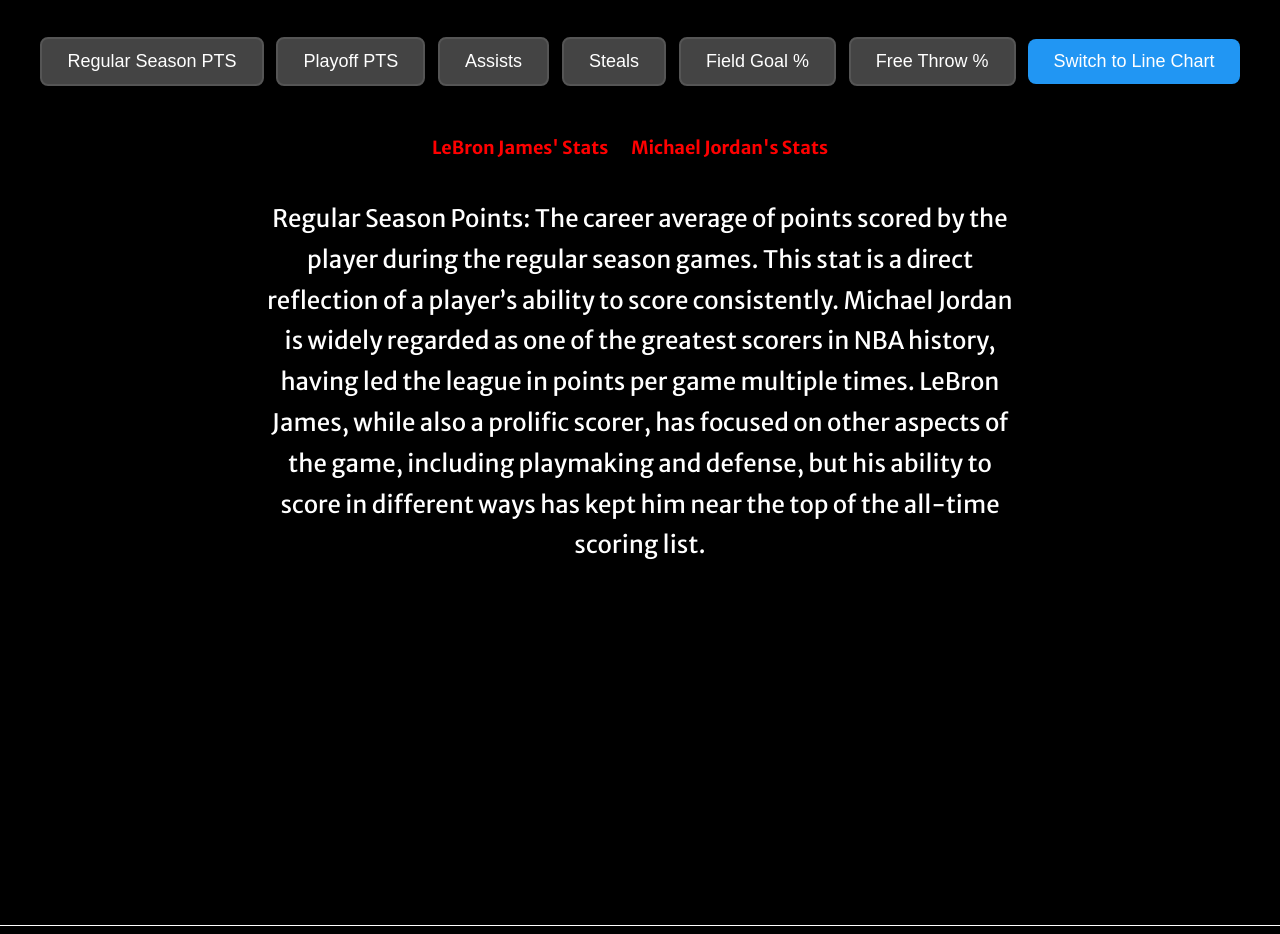
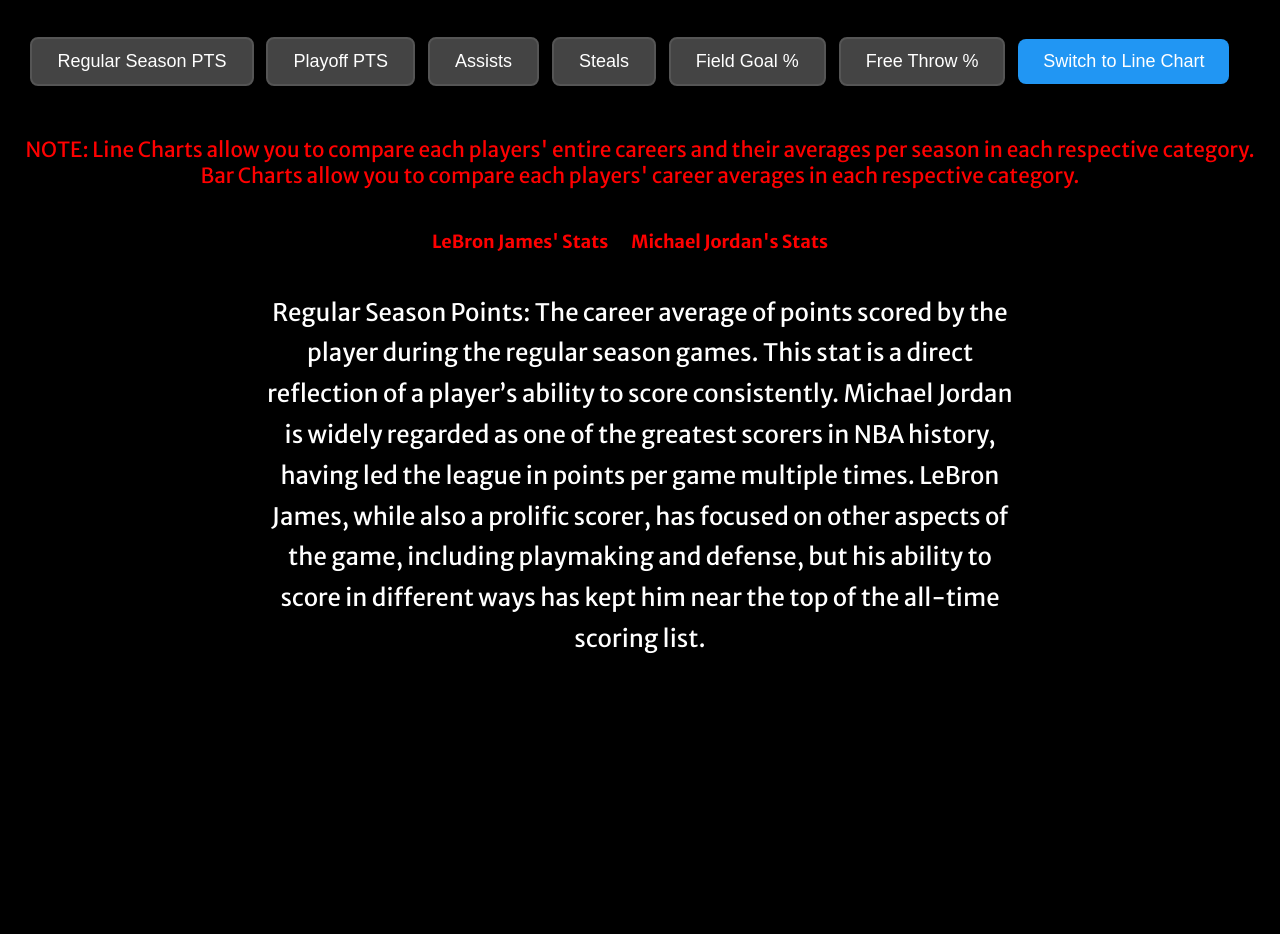
Before and after one commit to jnarlin/jnarlin.github.io, a plain HTML site: page final.html in a window 1280 px wide. Shown: the part 1780-2714 px from the top of the page. Drawn offline with nearby package versions, Linux system fonts and the light colour scheme; a script that the page names is missing.

Commit message:
finalupdate2

```diff
--- a/final.css
+++ b/final.css
@@ -206,7 +206,7 @@
     background-color: black;
     color: white;
     width: 100%;
-    height: 135vh;
+    height: 145vh;
     padding-top: 3vh;
     justify-content: flex-start;
     align-items: center;
@@ -243,6 +243,12 @@
 
 button:focus {
     outline: none;
+}
+
+#stats p {
+    font-size: 1.3em;
+    text-align: center;
+    color:red;
 }
 
 /* CHART TYPE BUTTON */
--- a/final.html
+++ b/final.html
@@ -105,7 +105,10 @@
                             <button id="toggleFT">Free Throw %</button>
 
                             <!-- Chart Type Button -->
-                            <button id="toggleChartType" class="chart-toggle-button">Switch to Line Chart</button> <!-- Corrected the id here -->
+                            <button id="toggleChartType" class="chart-toggle-button">Switch to Line Chart</button>
+                            <p>NOTE: Line Charts allow you to compare each players' entire careers and their averages per season in each respective category.
+                            <br>Bar Charts allow you to compare each players' career averages in each respective category.
+                            </p>
                         </div>
 
                         <!-- Rendering Chart -->
```
